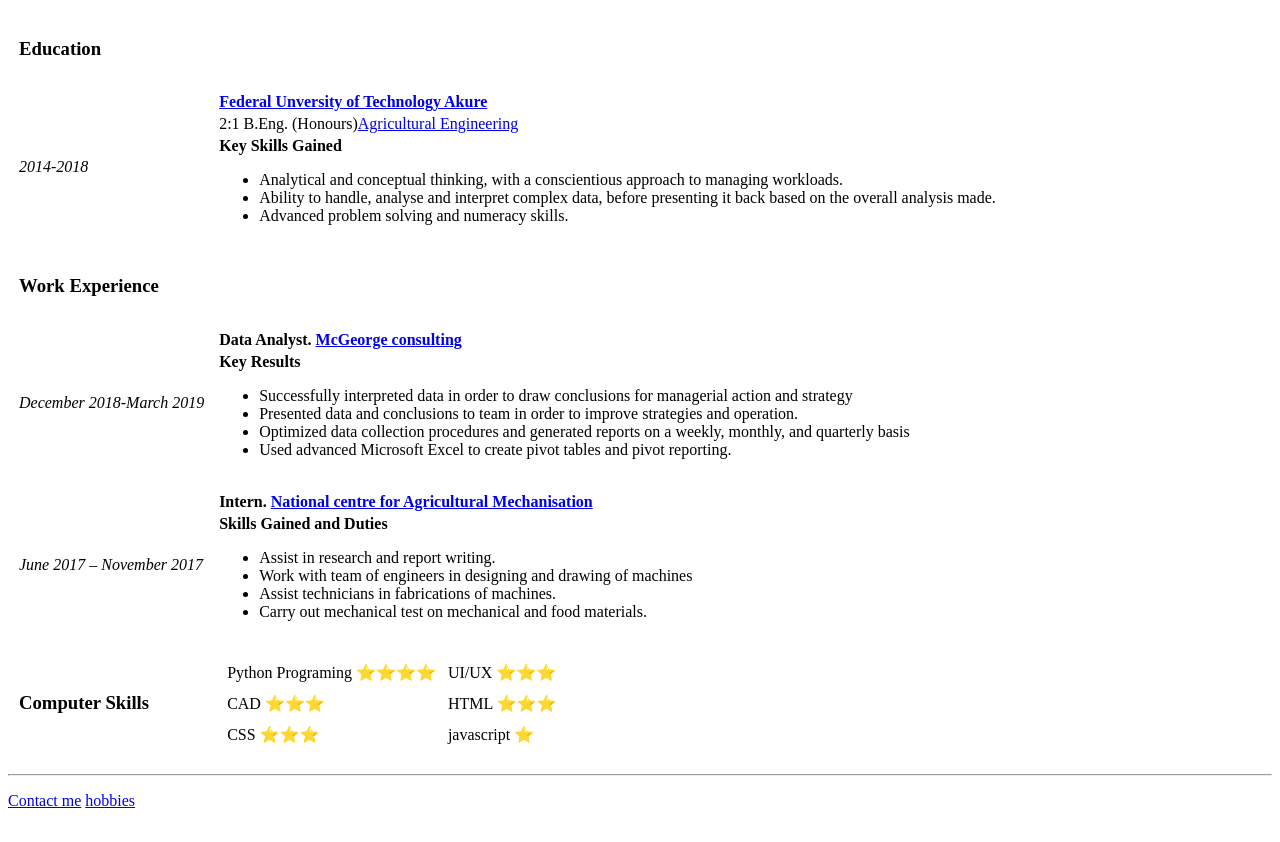
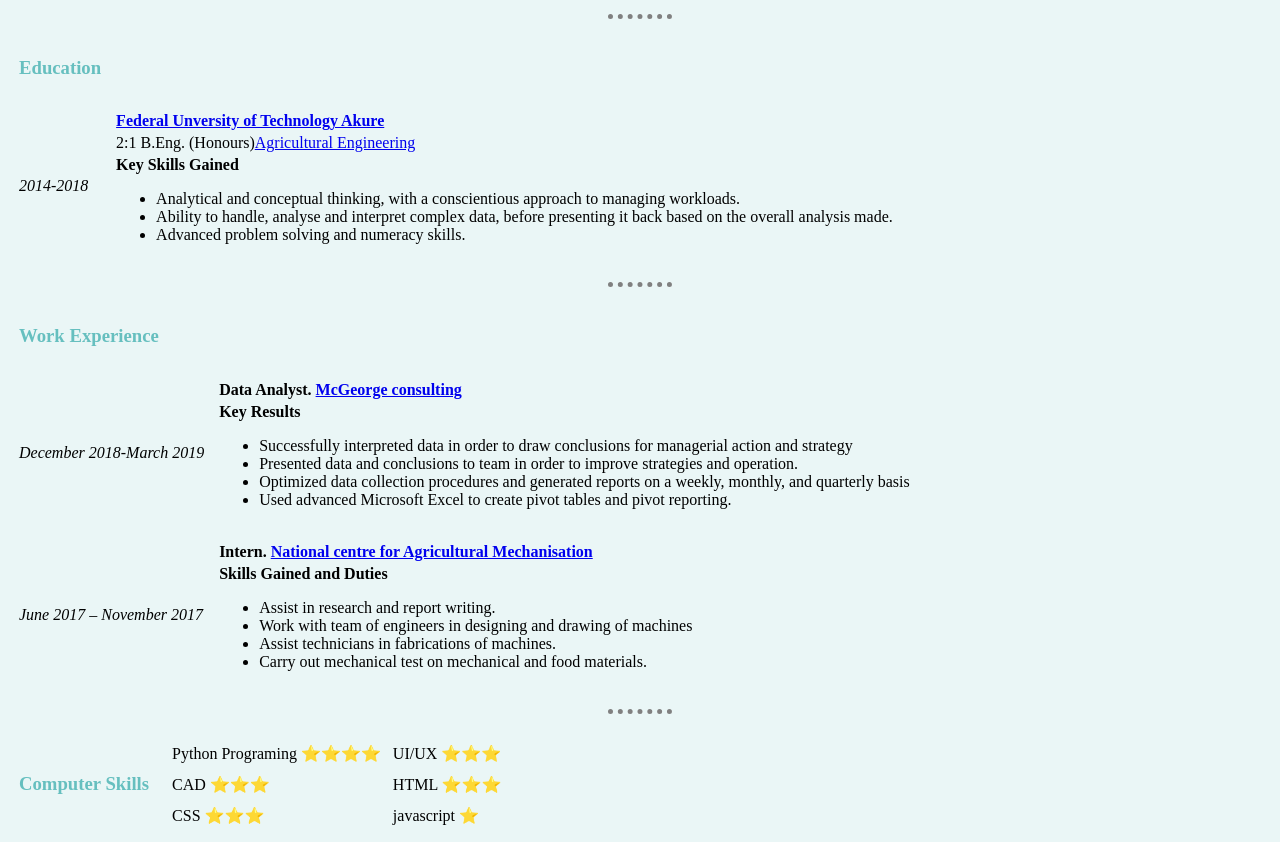
Before and after one commit to ademola-ctrl/CV, a plain HTML site: page index.html in a window 1280 px wide. Shown: the part 208-1050 px from the top of the page. Drawn offline with Linux system fonts and the light colour scheme.

Commit message:
A styled page of the CV page

```diff
--- /dev/null
+++ b/CSS/style.css
@@ -0,0 +1,14 @@
+body{
+    background-color: #eaf6f6;
+}
+hr{
+
+    border-style: none;
+    border-top-style: dotted;
+    border-width: 5px;
+    border-color: grey;
+    width: 5%;
+}
+h1, h3{
+ color: #66bfbf
+}
--- a/index.html
+++ b/index.html
@@ -6,7 +6,10 @@
     <meta http-equiv="X-UA-Compatible" content="ie=edge">
     <title> 💼 Ademola's Personal Site  </title>
 </head>
-<body><table>
+<link rel="stylesheet" href="CSS/style.css">
+
+<body>
+    <table cellspacing = '10'>
         <tr>
             <td><img src="ade 1.png" alt="proifile picture" width="180px" height="180px"></td>
             <td><h1>Aina, Ademola Michael </h1>
@@ -15,8 +18,7 @@
     </table>
 
     <hr>
-<table cellspacing="10" >
-
+    <table cellspacing='10'>
         <tr>
 
             <td><h3>Education</h3></td>
@@ -50,7 +52,9 @@
 
         </tr>
 
-
+    </table>
+    <hr>
+    <table cellspacing='10'>
         <tr>
             <td><h3> Work Experience</h3></td>
             <tr>
@@ -98,6 +102,10 @@
                 </tr>
             </tr>
 
+    </table>
+    <hr>
+    <table cellspacing="10" >
+
         <tr>
             <td><h3> Computer Skills</h3></td>
             <td>
```
Also changed, not shown: contact.html (+1 -0 lines). Lines whose indentation alone changed are shown as unchanged.
